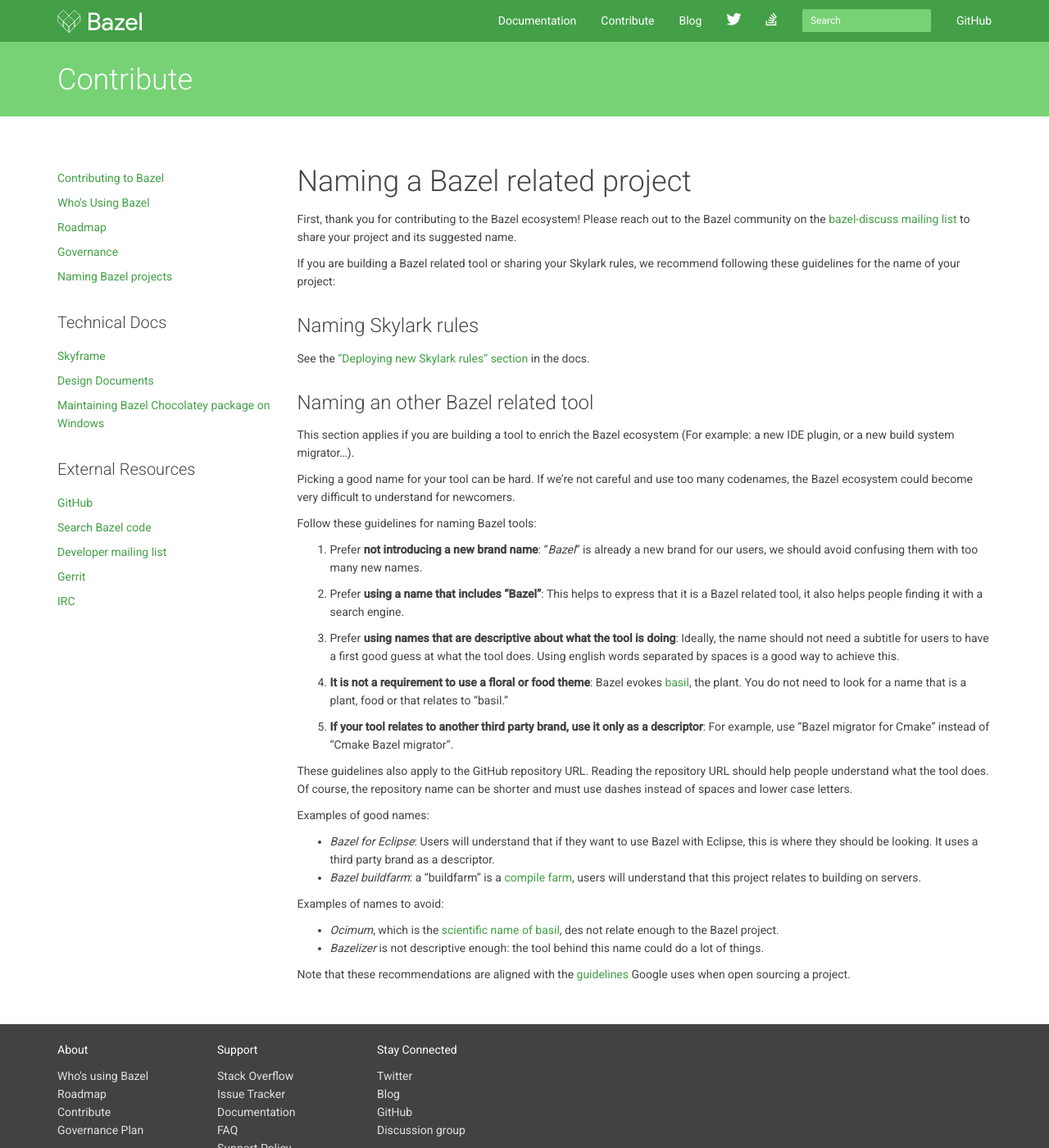
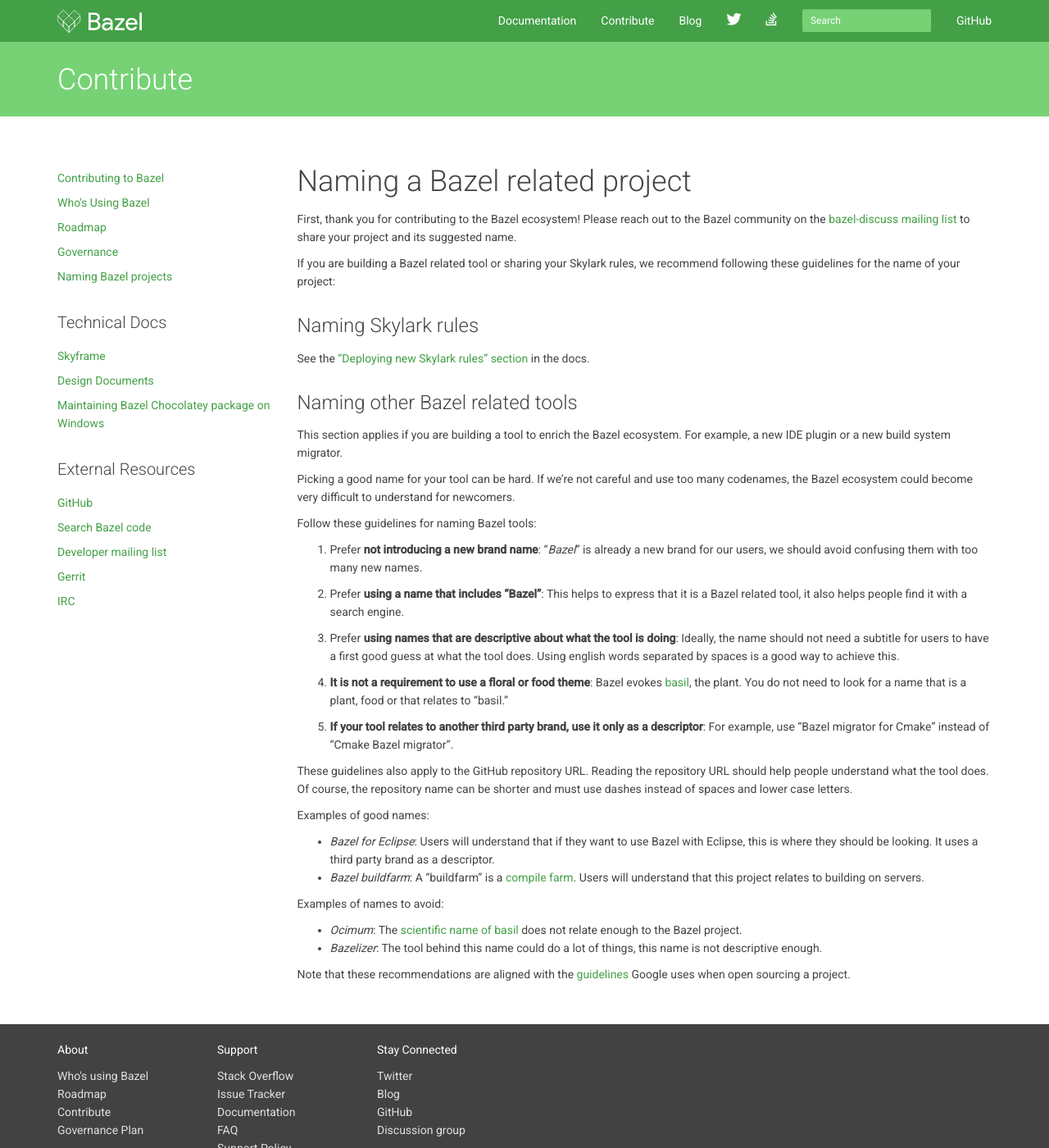
Before and after one commit to bazelbuild/bazel-website, a Jekyll site: the page built from naming.md, in a window 1280 px wide and 1400 px high. Shown: the whole window at 82% size. Built offline with Jekyll 4.4.1, drawn with Linux system fonts in a browser that asks for light colours; nearby versions of some CDN libraries; library files that are not in the unit come from our copies; Markdown is read by kramdown in place of the engine named in the settings.

Commit message:
Update naming.md

```diff
--- a/naming.md
+++ b/naming.md
@@ -13,9 +13,9 @@
 
 See the ["Deploying new Skylark rules" section](https://docs.bazel.build/versions/master/skylark/deploying.html) in the docs.
 
-## Naming an other Bazel related tool
+## Naming other Bazel related tools
 
-This section applies if you are building a tool to enrich the Bazel ecosystem (For example: a new IDE plugin, or a new build system migrator...).
+This section applies if you are building a tool to enrich the Bazel ecosystem. For example, a new IDE plugin or a new build system migrator.
 
 Picking a good name for your tool can be hard. If we’re not careful and use too many codenames, the Bazel ecosystem could become very difficult to understand for newcomers.
 
@@ -23,7 +23,7 @@
 
 1. Prefer **not introducing a new brand name**: "*Bazel*" is already a new brand for our users, we should avoid confusing them with too many new names.
 
-2. Prefer **using a name that includes "Bazel"**: This helps to express that it is a Bazel related tool, it also helps people finding it with a search engine.
+2. Prefer **using a name that includes "Bazel"**: This helps to express that it is a Bazel related tool, it also helps people find it with a search engine.
 
 3. Prefer **using names that are descriptive about what the tool is doing**: Ideally, the name should not need a subtitle for users to have a first good guess at what the tool does. Using english words separated by spaces is a good way to achieve this.
 
@@ -37,11 +37,11 @@
 Examples of good names:
 
 * *Bazel for Eclipse*: Users will understand that if they want to use Bazel with Eclipse, this is where they should be looking. It uses a third party brand as a descriptor.
-* *Bazel buildfarm*: a "buildfarm" is a [compile farm](https://en.wikipedia.org/wiki/Compile_farm), users will understand that this project relates to building on servers.
+* *Bazel buildfarm*: A "buildfarm" is a [compile farm](https://en.wikipedia.org/wiki/Compile_farm). Users will understand that this project relates to building on servers.
 
 Examples of names to avoid:
 
-* *Ocimum*, which is the [scientific name of basil](https://en.wikipedia.org/wiki/Ocimum), des not relate enough to the Bazel project.
-* *Bazelizer* is not descriptive enough: the tool behind this name could do a lot of things.
+* *Ocimum*: The [scientific name of basil](https://en.wikipedia.org/wiki/Ocimum) does not relate enough to the Bazel project.
+* *Bazelizer*: The tool behind this name could do a lot of things, this name is not descriptive enough.
 
 Note that these recommendations are aligned with the [guidelines](https://opensource.google.com/docs/releasing/preparing/#name) Google uses when open sourcing a project.
```
